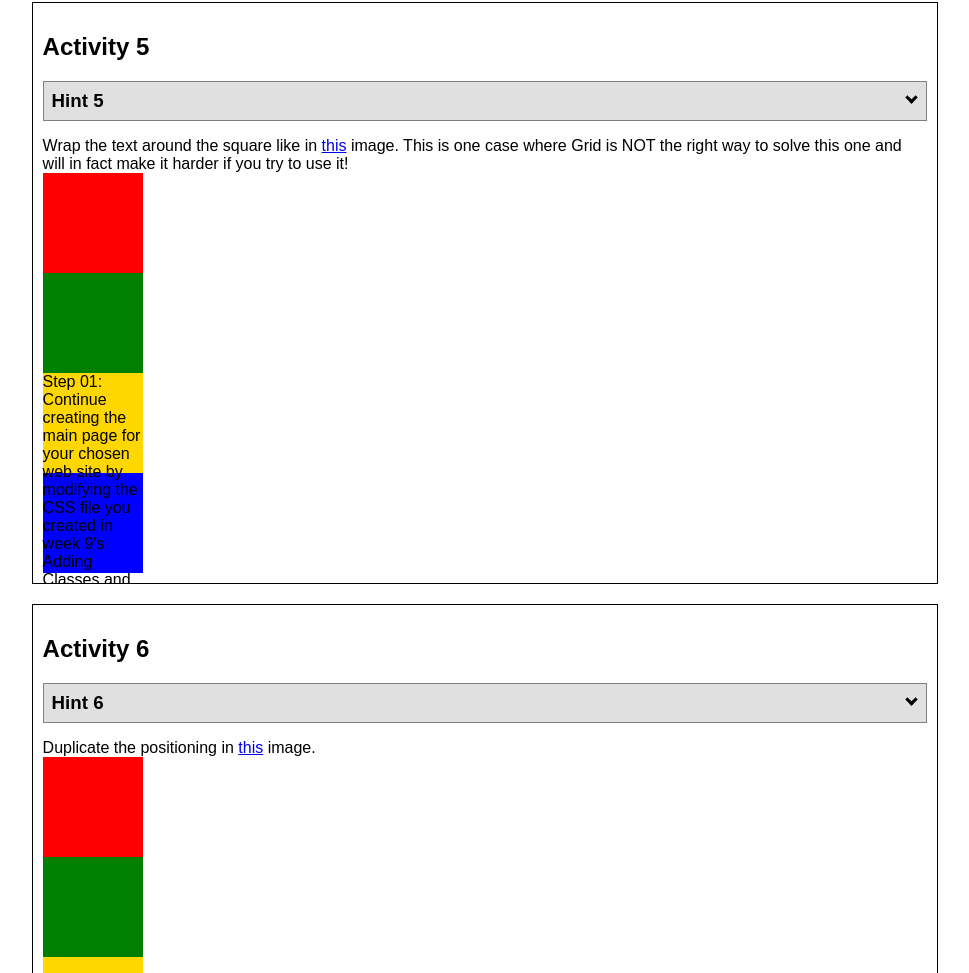
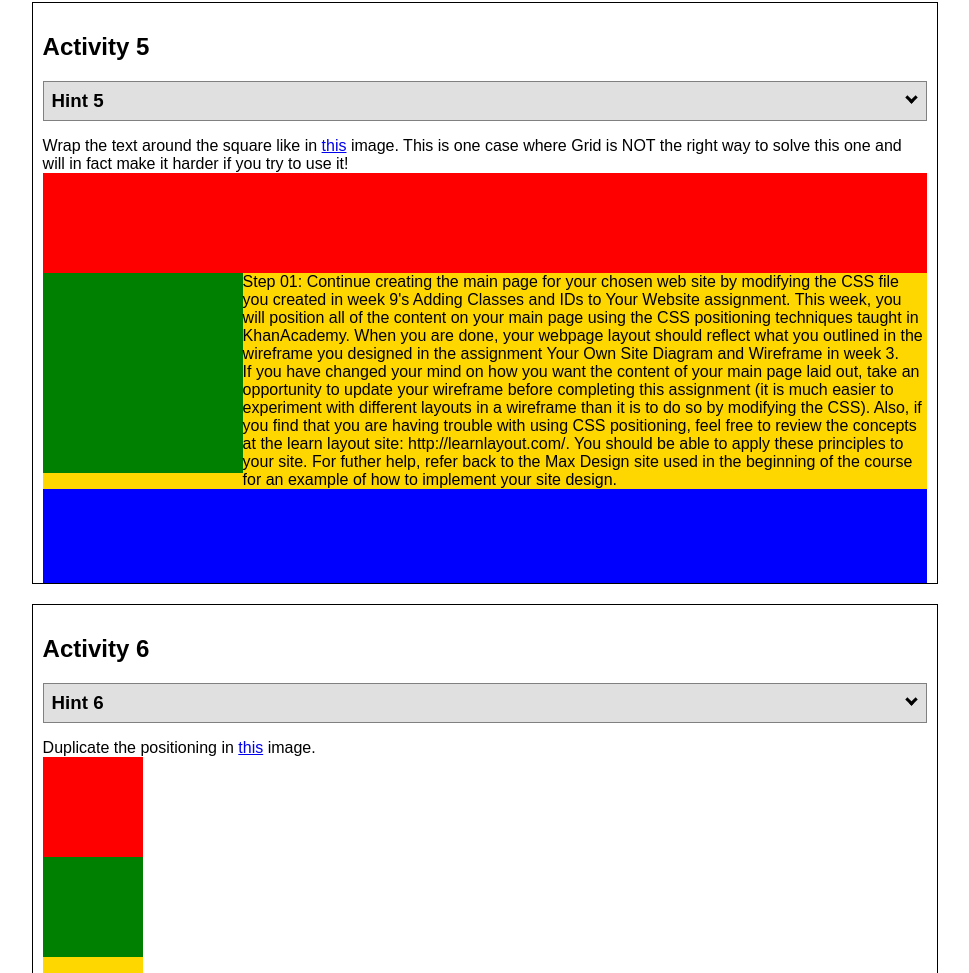
Before and after one commit to realtimestert/wdd130, a plain HTML site: page positioning.html in a window 1280 px wide. Shown: the part 2553-3526 px from the top of the page, without its empty margins (155-1124 px from the left). Drawn offline with Linux system fonts and the light colour scheme.

Commit message:
finished activity 5 styles

```diff
--- a/positionstyles.css
+++ b/positionstyles.css
@@ -139,26 +139,29 @@
   height: 400px;
 }
 .red5 {
-  width: 100px;
+  width: 100%;
   height: 100px;
   background-color: red;
+  grid-column: 1;
+  grid-row-start: 1;
+  grid-row-end: 4;
 }
 .green5 {
-  width: 100px;
-  height: 100px;
+  width: 200px;
+  height: 200px;
   background-color: green;
-
+  float: left;
 }
 .yellow5 {
-  width: 100px;
-  height: 100px;
+  width: 100%;
+  height: fit-content;
   background-color: gold;
-
 }
 .blue5 {
-  width: 100px;
+  width: 100%;
   height: 100px;
   background-color: blue;
+  grid-column: 2;
 }
 /* Activity 6 styles */
 .content6 {
```
